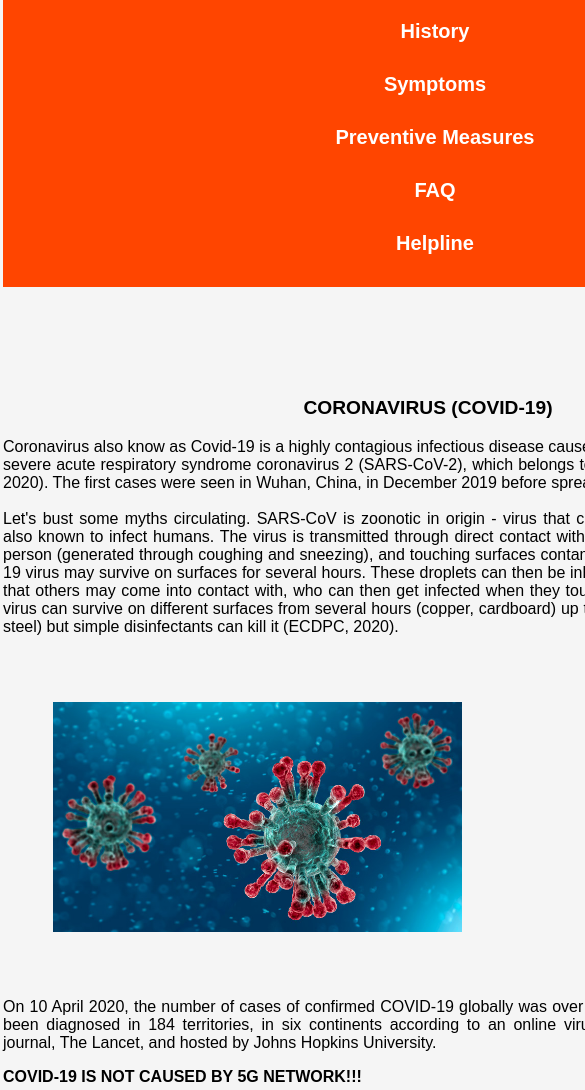
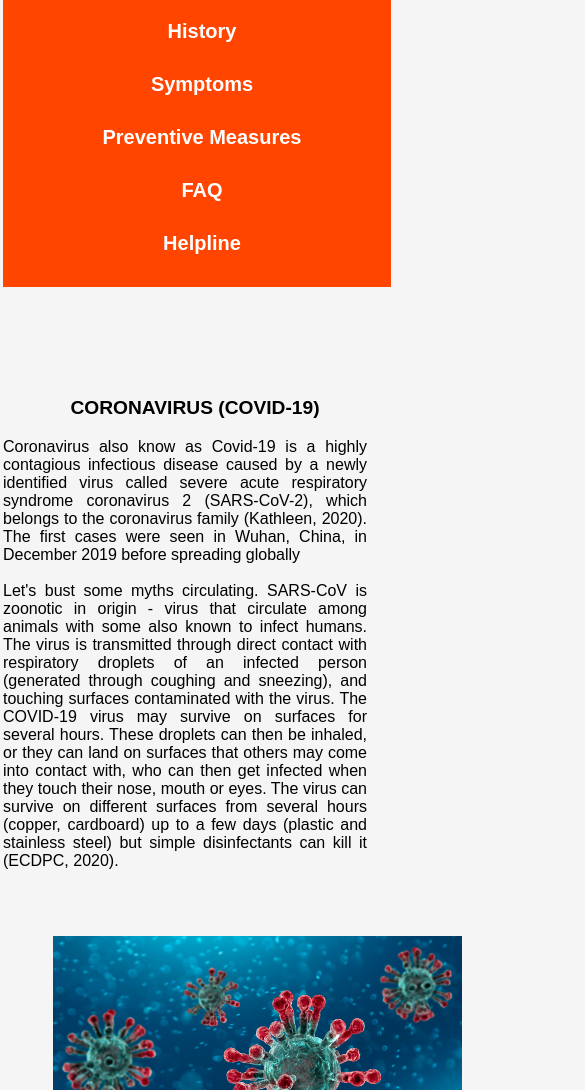
Before and after one commit to therealJimoh/Covid-19-Info, a plain HTML site: page index.html in a window 390 px wide. Shown: the part 95-1185 px from the top of the page, 585 px wide, since content can reach past the window. Drawn offline with Linux system fonts and the light colour scheme.

Commit message:
Update style.css

```diff
--- a/style.css
+++ b/style.css
@@ -123,13 +123,13 @@ footer {
     }
 
     #nav-bar {
-        width: 850px;
+        width: 100%;
         height: auto;
         position: relative;
     }
 
     #main-section {
-        width: 850px;
+        width: 100%;
         margin: 0 auto;
     }
 
```
